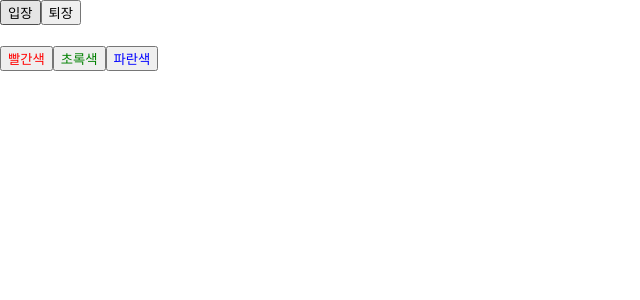
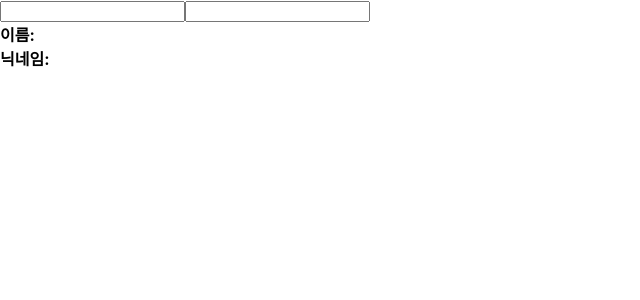
Before and after one commit to shimhaeun/React, a React (Create React App) app: page / in a window 1280 px wide. Shown: the top 300 px of the page, without its empty margins (0-640 px from the left). Built offline with nearby package versions, Linux system fonts and the light colour scheme.

Commit message:
usestate2

```diff
--- a/src/App.js
+++ b/src/App.js
@@ -1,9 +1,10 @@
 import Counter from "./Counter";
 import EventPractice from "./EventPractice";
+import Info from "./info";
 import Say from "./Say";
 
 const App = () => {
-  return <Say />;
+  return <Info />;
 };
 
 export default App;
--- /dev/null
+++ b/src/info.js
@@ -0,0 +1,32 @@
+import { useState } from "react";
+
+const Info = () => {
+    const [name, setName] = useState('');
+    const [nickname, setnickname] = useState('');
+
+    const onChangeName = e => {
+        setName(e.target.value);
+    };
+
+    const onChangeNickname = e => {
+        setnickname(e.target.value);
+    };
+
+    return (
+        <div>
+        <div>
+            <input value={name} onChange={onChangeName} />
+            <input value={nickname} onChange={onChangeNickname} />
+        </div>
+        <div>
+        <div>
+            <b>이름:</b>{name}
+        </div>
+        <div>
+            <b>닉네임:</b> {nickname}
+        </div>
+        </div>
+        </div>
+    );
+};
+export default Info;
```
Also changed, not shown: 1 other file (tests, documents, lock files or other folders).
